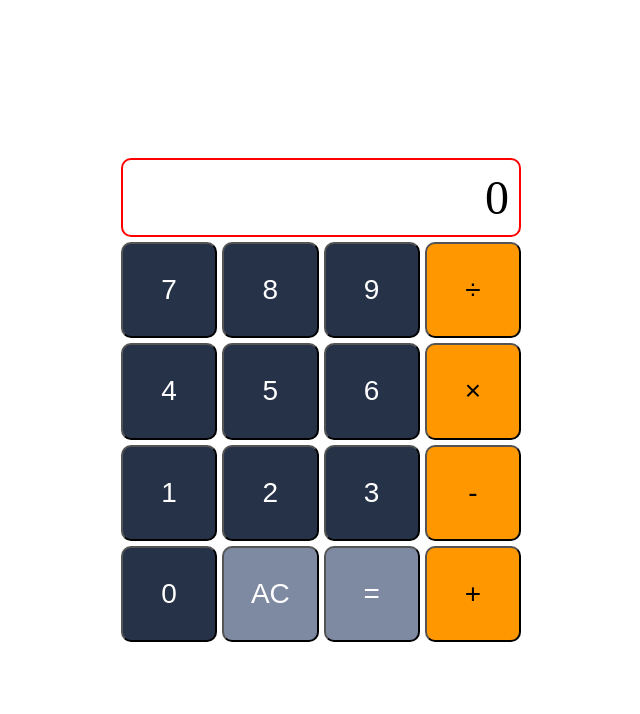
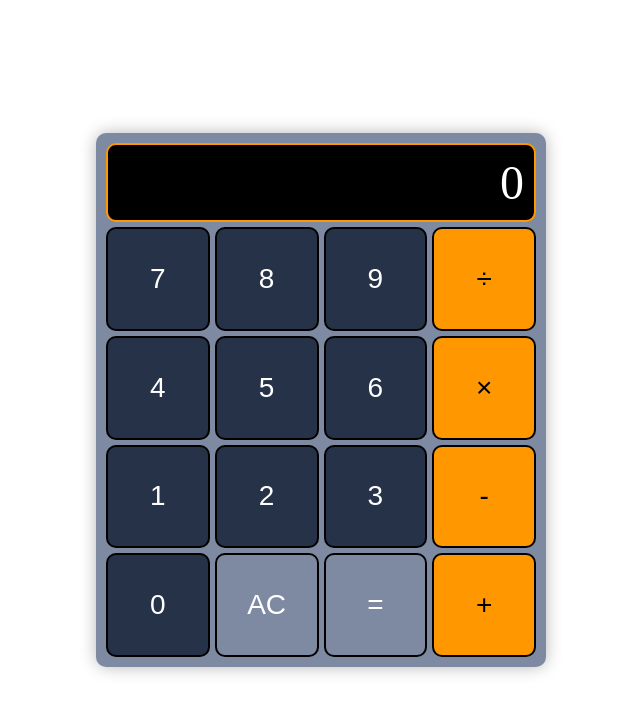
Before and after one commit to Devocolypse/yawc, a plain HTML site: page index.html in a window 1280 px wide. Shown: the whole page, without its empty margins (319-959 px from the left). Drawn offline with Linux system fonts and the light colour scheme.

Commit message:
feat: Add even more color and style!

```diff
--- a/style.css
+++ b/style.css
@@ -33,7 +33,11 @@ body {
   flex-direction: column;
   align-items: center;
   gap: 5px;
-  max-width: 400px;
+  max-width: 450px;
+  background-color: #7E8AA2;
+  padding: 10px;
+  border-radius: 10px;
+  box-shadow: 0px 0px 17px -1px rgba(0,0,0,0.32);
 }
 
 .row {
@@ -50,6 +54,11 @@ body {
   flex-basis: 20px;
   font-size: 28px;
   border-radius: 10px;
+  border: 2px solid #000;
+}
+
+.row button:active {
+  filter: brightness(85%);
 }
 
 .operatorBtn {
@@ -74,6 +83,8 @@ body {
   padding: 10px;
   font-size: 48px;
   justify-content: end;
-  border: 2px solid red;
+  border: 2px solid #FF9800;
   border-radius: 10px;
+  background-color: #000;
+  color: #FFFFFF;
 }
```
